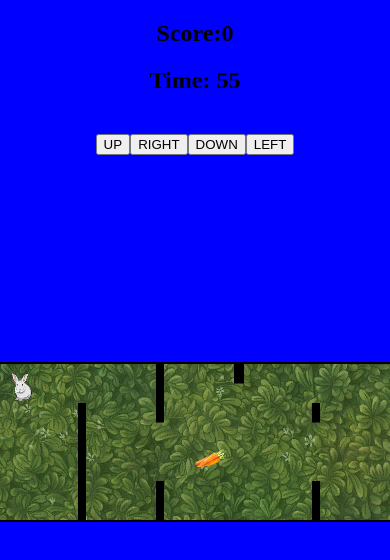
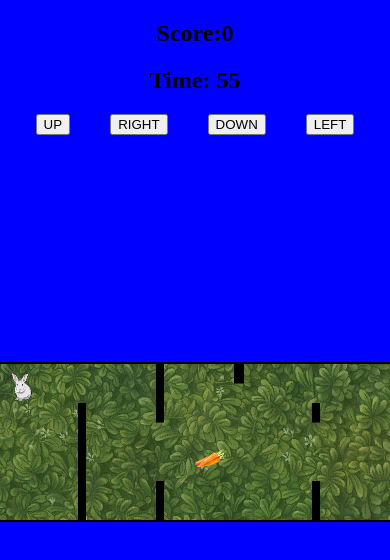
Before and after one commit to Shaun-Finnegan/sprite-animation-for-project, a plain HTML site: page index.html in a window 390 px wide. Drawn offline with Linux system fonts and the light colour scheme.

Commit message:
direction buttons added for mobile use

```diff
--- a/images/style.css
+++ b/images/style.css
@@ -90,26 +90,42 @@ body{
   #up{
     display:none;
     text-align: center;
-    margin-top: 20px;
+    margin-left: 20px;
+    margin-right: 20px;
+    margin-bottom: 0px;
+
   }
   #right{
     display:none;
     text-align: center;
-    margin-top: 20px;
+    margin-left: 20px;
+    margin-right: 20px;
+    margin-bottom: 0px;
+
   }
   #down{
     display:none;
     text-align: center;
-    margin-top: 20px;
+    margin-left: 20px;
+    margin-right: 20px;
+    margin-bottom: 0px;
+
   }
   #left{
     display:none;
     text-align: center;
-    margin-top: 20px;
+    margin-left: 20px;
+    margin-right: 20px;
+    margin-bottom: 0px;
+
   }
 
 @media screen and (max-width: 700px) {
-   #up{
+   #canvas{
+    height: 200%;
+   }
+
+  #up{
      display:block;
    }
    #right{
```
